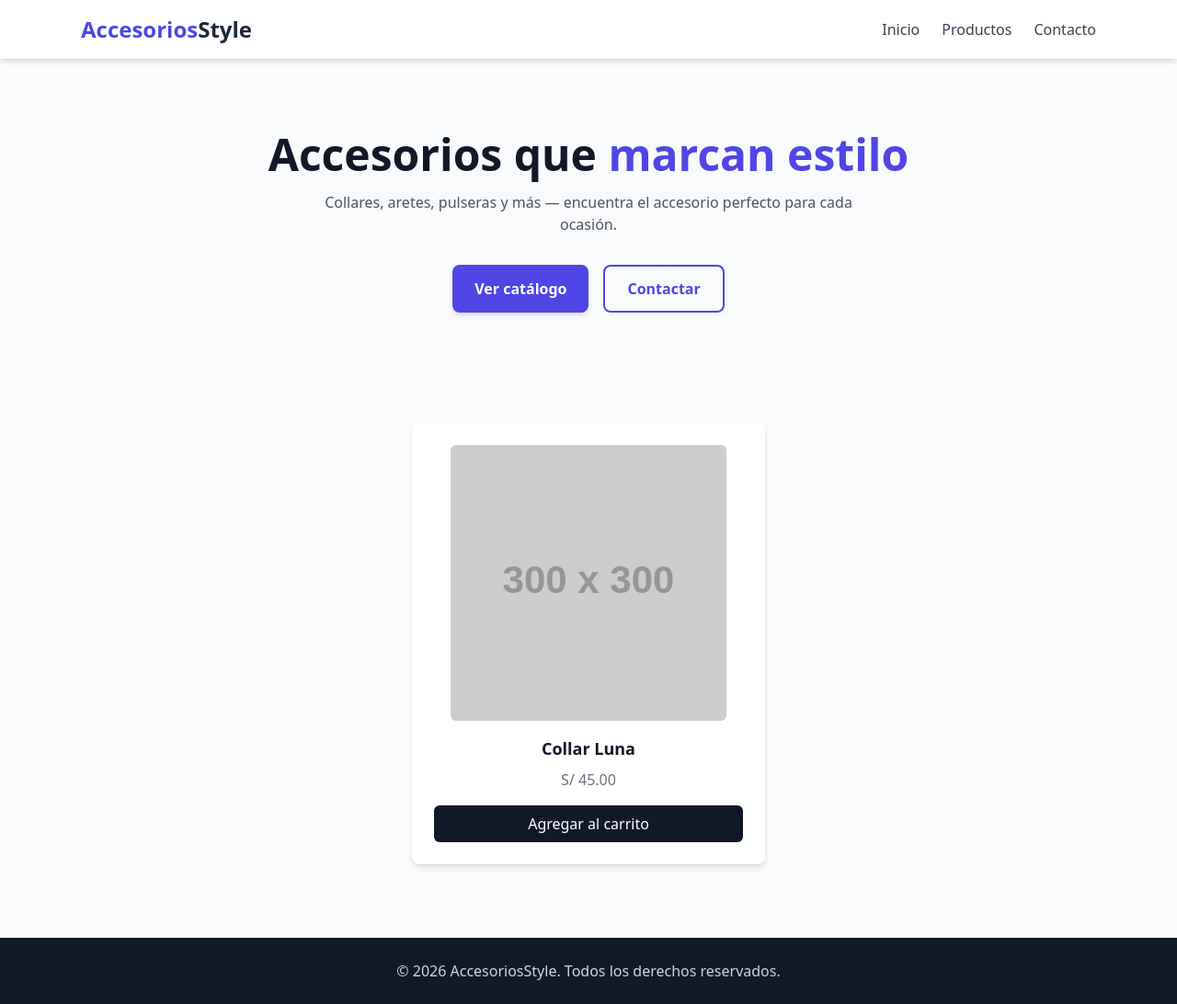
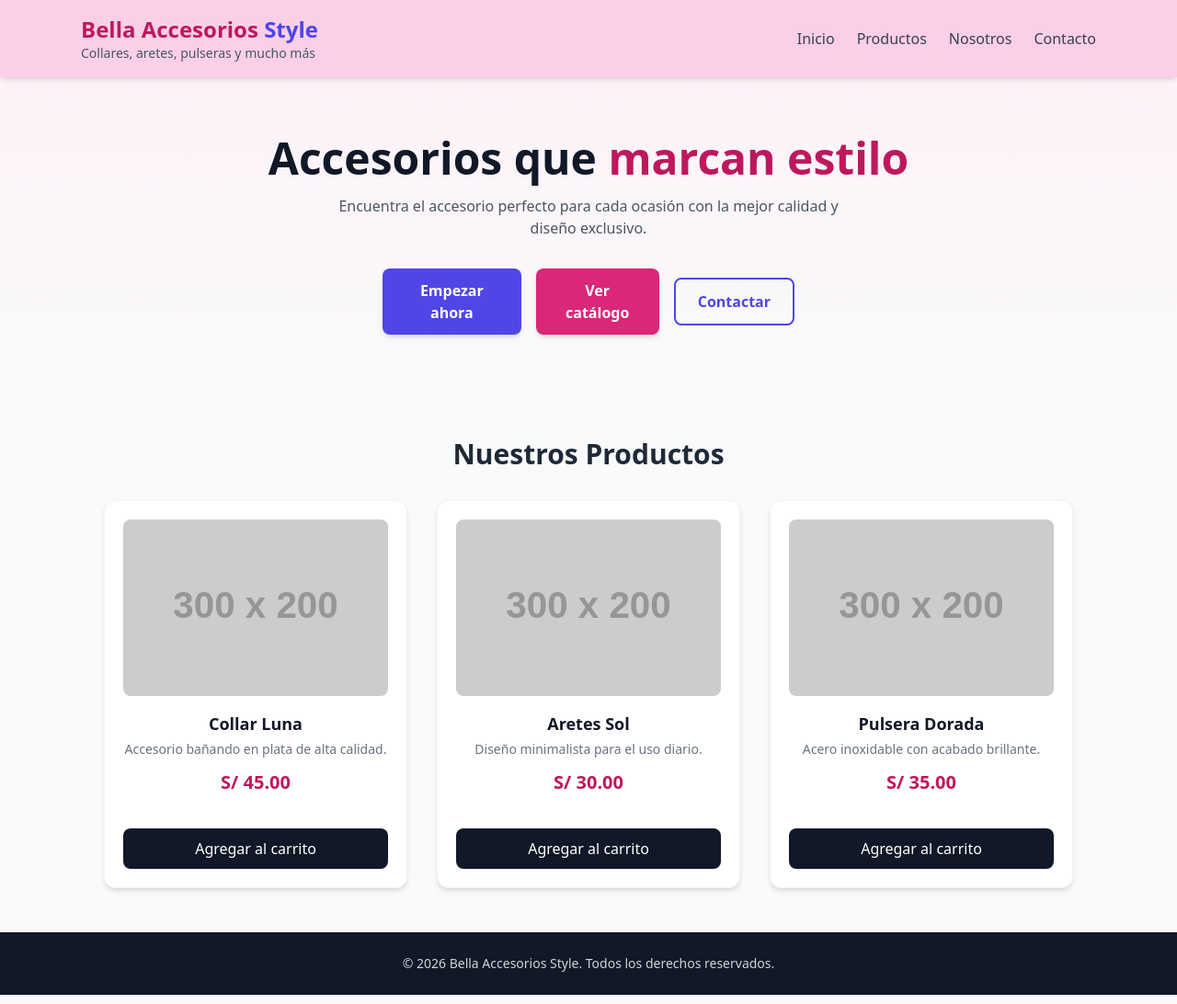
Before and after one commit to carlosquispeb/paginaweb, a plain HTML site: page index.html in a window 1280 px wide. Shown: the whole page at 92% size. Drawn offline with nearby package versions, Linux system fonts and the light colour scheme; placeholder pictures from the web are drawn by us.

Commit message:
Actualizacion de pagina web y estilos CSS

```diff
--- a/index.html
+++ b/index.html
@@ -1,61 +1,118 @@
-
 <!DOCTYPE html>
 <html lang="es">
 <head>
   <meta charset="UTF-8">
   <meta name="viewport" content="width=device-width, initial-scale=1.0">
-  <title>Accesorios Style</title>
+  <title>Bella Accesorios | Style</title>
   <script src="https://cdn.tailwindcss.com"></script>
 </head>
-<body class="bg-gray-50">
+<body class="bg-gray-50 text-gray-800 flex flex-col min-h-screen">
 
-  <!-- NAVBAR -->
-  <nav class="bg-white shadow-md">
-    <div class="max-w-6xl mx-auto flex justify-between items-center px-6 py-4">
-      <h1 class="text-2xl font-bold text-indigo-600">Accesorios<span class="text-gray-800">Style</span></h1>
-      <div class="hidden md:flex gap-6 text-gray-700 font-medium">
-        <a href="#" class="hover:text-indigo-600">Inicio</a>
-        <a href="#" class="hover:text-indigo-600">Productos</a>
-        <a href="#" class="hover:text-indigo-600">Contacto</a>
+  <header class="bg-pink-200 shadow-md sticky top-0 z-50">
+    <div class="max-w-6xl mx-auto px-6 py-4 flex flex-col md:flex-row justify-between items-center gap-4">
+
+      <div class="text-center md:text-left flex justify-between items-center w-full md:w-auto">
+        <div>
+          <h1 class="text-2xl font-bold text-pink-700">
+            Bella Accesorios <span class="text-indigo-600 font-semibold">Style</span>
+          </h1>
+          <p class="text-xs md:text-sm text-gray-600">Collares, aretes, pulseras y mucho más</p>
+        </div>
       </div>
+
+      <nav class="w-full md:w-auto">
+        <ul class="flex justify-center gap-4 md:gap-6 text-gray-700 font-medium text-sm md:text-base">
+          <li>
+            <a href="#inicio" class="hover:text-pink-700 transition-colors duration-200 py-1 border-b-2 border-transparent hover:border-pink-700">Inicio</a>
+          </li>
+          <li>
+            <a href="#productos" class="hover:text-pink-700 transition-colors duration-200 py-1 border-b-2 border-transparent hover:border-pink-700">Productos</a>
+          </li>
+          <li>
+            <a href="#nosotros" class="hover:text-pink-700 transition-colors duration-200 py-1 border-b-2 border-transparent hover:border-pink-700">Nosotros</a>
+          </li>
+          <li>
+            <a href="#contacto" class="hover:text-pink-700 transition-colors duration-200 py-1 border-b-2 border-transparent hover:border-pink-700">Contacto</a>
+          </li>
+        </ul>
+      </nav>
+
     </div>
-  </nav>
+  </header>
 
-  <!-- HERO -->
-  <section class="text-center py-20 px-4">
-    <h2 class="text-4xl md:text-5xl font-bold text-gray-900 mb-4">
-      Accesorios que <span class="text-indigo-600">marcan estilo</span>
+  <section id="inicio" class="text-center py-16 px-4 bg-gradient-to-b from-pink-50 to-gray-50">
+    <h2 class="text-3xl sm:text-4xl md:text-5xl font-bold text-gray-900 mb-4">
+      Accesorios que <span class="text-pink-700">marcan estilo</span>
     </h2>
-    <p class="text-gray-600 max-w-xl mx-auto mb-8">
-      Collares, aretes, pulseras y más — encuentra el accesorio perfecto para cada ocasión.
+    <p class="text-gray-600 max-w-xl mx-auto mb-8 text-sm sm:text-base">
+      Encuentra el accesorio perfecto para cada ocasión con la mejor calidad y diseño exclusivo.
     </p>
 
-    <!-- BOTONES -->
-    <div class="flex flex-col sm:flex-row gap-4 justify-center">
-      <button class="bg-indigo-600 hover:bg-indigo-700 text-white font-semibold py-3 px-6 rounded-lg shadow-md transition-colors duration-200">
+    <div class="flex flex-col sm:flex-row gap-4 justify-center items-center max-w-md mx-auto">
+      <button class="w-full sm:w-auto bg-indigo-600 hover:bg-indigo-700 active:scale-95 hover:scale-105 text-white font-semibold py-3 px-6 rounded-lg shadow-md transition-all duration-200">
+        Empezar ahora
+      </button>
+      <button class="w-full sm:w-auto bg-pink-600 hover:bg-pink-700 active:scale-95 hover:scale-105 text-white font-semibold py-3 px-6 rounded-lg shadow-md transition-all duration-200">
         Ver catálogo
       </button>
-      <button class="border-2 border-indigo-600 text-indigo-600 hover:bg-indigo-600 hover:text-white font-semibold py-3 px-6 rounded-lg transition-colors duration-200">
+      <button class="w-full sm:w-auto border-2 border-indigo-600 text-indigo-600 hover:bg-indigo-600 hover:text-white font-semibold py-3 px-6 rounded-lg transition-colors duration-200">
         Contactar
       </button>
     </div>
   </section>
 
-  <!-- PRODUCTO DE EJEMPLO -->
-  <section class="max-w-6xl mx-auto px-6 py-10">
-    <div class="bg-white rounded-lg shadow-md p-6 max-w-sm mx-auto text-center">
-      <img src="https://via.placeholder.com/300x300" alt="Accesorio" class="rounded-md mb-4 mx-auto">
-      <h3 class="text-lg font-semibold text-gray-900 mb-2">Collar Luna</h3>
-      <p class="text-gray-500 mb-4">S/ 45.00</p>
-      <button class="w-full bg-gray-900 hover:bg-gray-800 text-white font-medium py-2 px-4 rounded-md transition">
-        Agregar al carrito
-      </button>
+  <section id="productos" class="max-w-6xl mx-auto px-6 py-12 flex-grow">
+    <h3 class="text-2xl sm:text-3xl font-bold text-center text-gray-800 mb-8">Nuestros Productos</h3>
+
+    <div class="grid grid-cols-1 sm:grid-cols-2 lg:grid-cols-3 gap-8">
+
+      <div class="bg-white rounded-xl shadow-md overflow-hidden hover:shadow-xl transition-shadow duration-300 border border-gray-100 flex flex-col justify-between">
+        <div class="p-5 text-center">
+          <img src="https://via.placeholder.com/300x200" alt="Collar Luna" class="rounded-lg mb-4 mx-auto w-full h-48 object-cover">
+          <h4 class="text-lg font-bold text-gray-900 mb-1">Collar Luna</h4>
+          <p class="text-sm text-gray-500 mb-3">Accesorio bañando en plata de alta calidad.</p>
+          <p class="text-pink-700 font-extrabold text-xl mb-4">S/ 45.00</p>
+        </div>
+        <div class="p-5 pt-0">
+          <button class="w-full bg-gray-900 hover:bg-pink-700 text-white font-medium py-2.5 px-4 rounded-lg transition-colors duration-200">
+            Agregar al carrito
+          </button>
+        </div>
+      </div>
+
+      <div class="bg-white rounded-xl shadow-md overflow-hidden hover:shadow-xl transition-shadow duration-300 border border-gray-100 flex flex-col justify-between">
+        <div class="p-5 text-center">
+          <img src="https://via.placeholder.com/300x200" alt="Aretes Sol" class="rounded-lg mb-4 mx-auto w-full h-48 object-cover">
+          <h4 class="text-lg font-bold text-gray-900 mb-1">Aretes Sol</h4>
+          <p class="text-sm text-gray-500 mb-3">Diseño minimalista para el uso diario.</p>
+          <p class="text-pink-700 font-extrabold text-xl mb-4">S/ 30.00</p>
+        </div>
+        <div class="p-5 pt-0">
+          <button class="w-full bg-gray-900 hover:bg-pink-700 text-white font-medium py-2.5 px-4 rounded-lg transition-colors duration-200">
+            Agregar al carrito
+          </button>
+        </div>
+      </div>
+
+      <div class="bg-white rounded-xl shadow-md overflow-hidden hover:shadow-xl transition-shadow duration-300 border border-gray-100 flex flex-col justify-between">
+        <div class="p-5 text-center">
+          <img src="https://via.placeholder.com/300x200" alt="Pulsera Dorada" class="rounded-lg mb-4 mx-auto w-full h-48 object-cover">
+          <h4 class="text-lg font-bold text-gray-900 mb-1">Pulsera Dorada</h4>
+          <p class="text-sm text-gray-500 mb-3">Acero inoxidable con acabado brillante.</p>
+          <p class="text-pink-700 font-extrabold text-xl mb-4">S/ 35.00</p>
+        </div>
+        <div class="p-5 pt-0">
+          <button class="w-full bg-gray-900 hover:bg-pink-700 text-white font-medium py-2.5 px-4 rounded-lg transition-colors duration-200">
+            Agregar al carrito
+          </button>
+        </div>
+      </div>
+
     </div>
   </section>
 
-  <!-- FOOTER -->
-  <footer class="bg-gray-900 text-gray-300 text-center py-6 mt-10">
-    <p>&copy; 2026 AccesoriosStyle. Todos los derechos reservados.</p>
+  <footer id="contacto" class="bg-gray-900 text-gray-300 text-center py-6 mt-auto">
+    <p class="text-sm">&copy; 2026 Bella Accesorios Style. Todos los derechos reservados.</p>
   </footer>
 
 </body>
```
